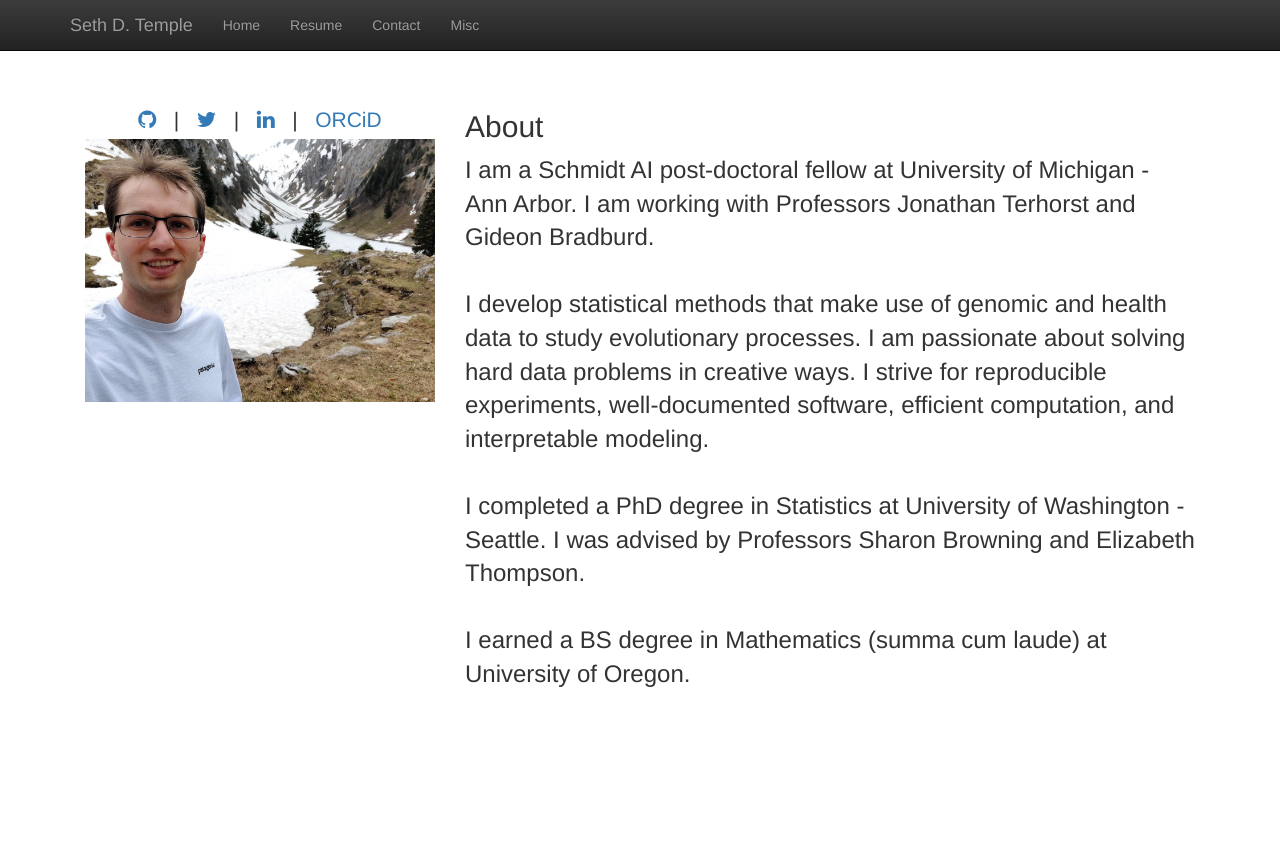
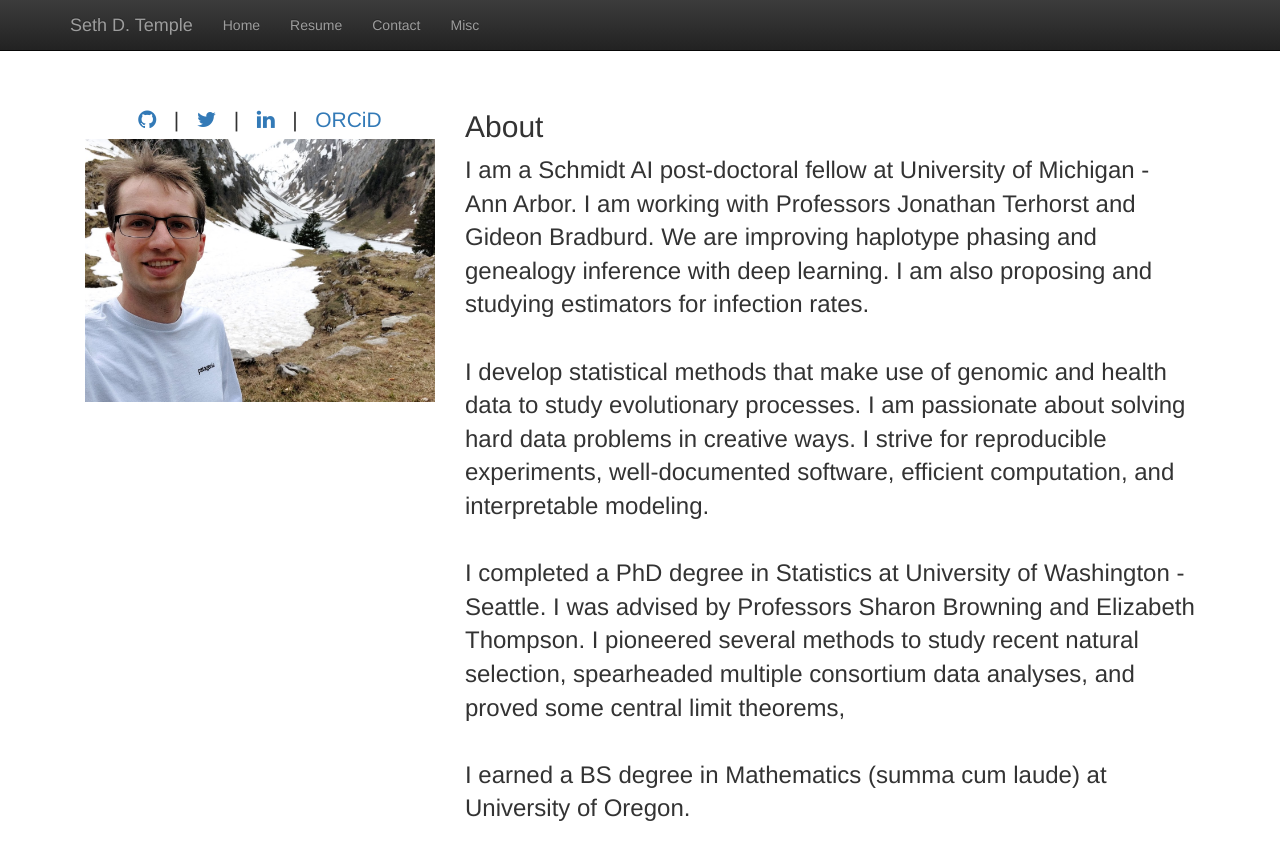
Before and after one commit to sdtemple/sdtemple.github.io, a Jekyll site: the page built from index.html, in a window 1280 px wide. Shown: the top 860 px of the page. Built offline with Jekyll 4.4.1, drawn with Linux system fonts in a browser that asks for light colours; nearby versions of some CDN libraries; library files that are not in the unit come from our copies.

Commit message:
resume update

```diff
--- a/index.html
+++ b/index.html
@@ -26,6 +26,7 @@ title:  'Seth D. Temple'
   <p class="lead" style="font-size: 24px">
 I am a Schmidt AI post-doctoral fellow at University of Michigan - Ann Arbor.
 I am working with Professors Jonathan Terhorst and Gideon Bradburd.
+We are improving haplotype phasing and genealogy inference with deep learning. I am also proposing and studying estimators for infection rates.
 <br/>
 <br/>
 I develop statistical methods that make use of genomic and health data to study evolutionary processes.
@@ -35,6 +36,7 @@ I strive for reproducible experiments, well-documented software, efficient compu
 <br/>
 I completed a PhD degree in Statistics at University of Washington - Seattle.
 I was advised by Professors Sharon Browning and Elizabeth Thompson.
+I pioneered several methods to study recent natural selection, spearheaded multiple consortium data analyses, and proved some central limit theorems,
 <br/>
 <br/>
 I earned a BS degree in Mathematics (summa cum laude) at University of Oregon.
```
Also changed, not shown: 2 other files.
